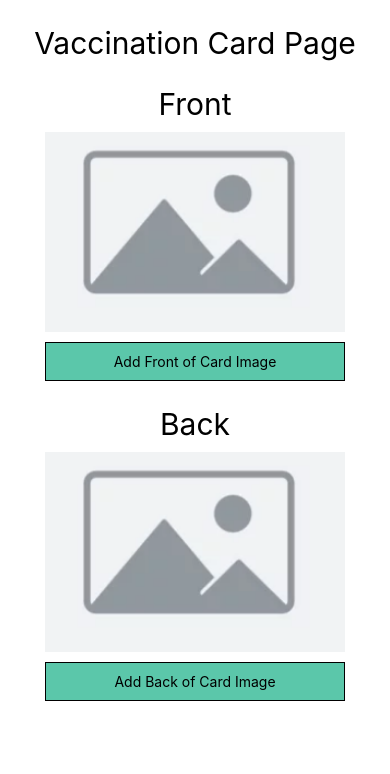
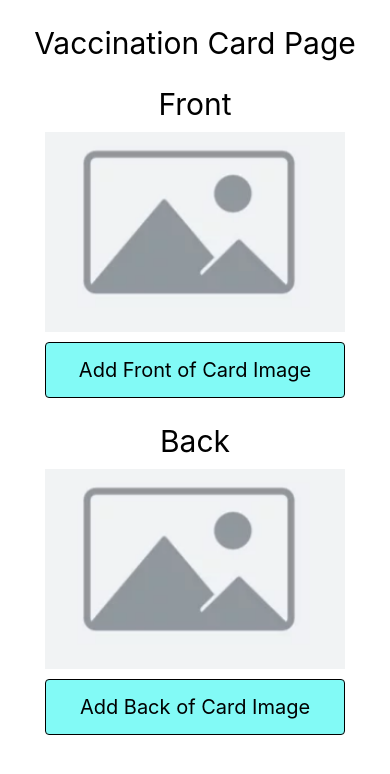
Before and after one commit to agrimes23/ReactNativeUseCamera, a React Native app: screen / in a window 390 px wide. Shown: the top 774 px of the page. Built offline with nearby package versions, Linux system fonts and the light colour scheme.

Commit message:
made button text size a little bigger so that it's easier to read

```diff
--- a/src/screens/HomeScreen.tsx
+++ b/src/screens/HomeScreen.tsx
@@ -89,7 +89,7 @@ const HomeScreen = () => {
               <Text style={styles.text} accessibilityLabel="Front" accessibilityRole="header">Front</Text>
               {frontImage ? (<Image style={styles.image} source={{ uri: frontImage }} accessible={true} accessibilityLabel="Front of vaccination card" accessibilityRole="image" />) : (<Image style={styles.image} source={require('../assets/nopicture.png')} accessible={true} accessibilityLabel="Blank Image" accessibilityRole="image" />)}
               <TouchableOpacity style={styles.button} onPress={() => addImage("front")} accessible={true} accessibilityLabel="Add Front of Vaccination Card Image" accessibilityRole="button">
-                <Text>Add Front of Card Image</Text>
+                <Text style={styles.buttonText}>Add Front of Card Image</Text>
               </TouchableOpacity>
             </View>
 
@@ -99,7 +99,7 @@ const HomeScreen = () => {
               <Text style={styles.text} accessibilityRole="header" accessibilityLabel="Back">Back</Text>
               {backImage ? (<Image style={styles.image} source={{ uri: backImage }} accessible={true} accessibilityLabel="Back of vaccination card" accessibilityRole="image" />) : (<Image style={styles.image} source={require('../assets/nopicture.png')} accessible={true} accessibilityLabel="Blank Image" accessibilityRole="image" />)}
               <TouchableOpacity style={styles.button} onPress={() => addImage("back")} accessible={true} accessibilityLabel="Add Back of Vaccination Card Image" accessibilityRole="button">
-                <Text>Add Back of Card Image</Text>
+                <Text style={styles.buttonText}>Add Back of Card Image</Text>
               </TouchableOpacity>
             </View>
 
@@ -132,12 +132,13 @@ const styles = StyleSheet.create(
       display: 'flex',
       flexDirection: 'column',
       alignItems: 'center',
-      backgroundColor: '#5bc7aa',
+      backgroundColor: '#82faf6',
       padding: 10,
       borderColor: "#000000",
       borderWidth: 1,
       marginTop: 10,
       width: 300,
+      borderRadius: 4
     },
     view: {
       display: 'flex',
@@ -159,6 +160,14 @@ const styles = StyleSheet.create(
       fontSize: 30,
       textAlign: 'center',
       marginTop: 25,
+      color: '#000000',
+    },
+    buttonText: {
+      color: '#000000',
+      textAlign: 'center',
+      fontSize: 20,
+      paddingTop: 5,
+      paddingBottom: 5,
     },
     hidden: {
       display: 'none'
@@ -174,7 +183,7 @@ const styles = StyleSheet.create(
       marginTop: 15,
       fontSize: 20,
       textAlign: 'center',
-
+      color: '#000000',
     },
     bgModalOne: {
       height: '100%',
```
